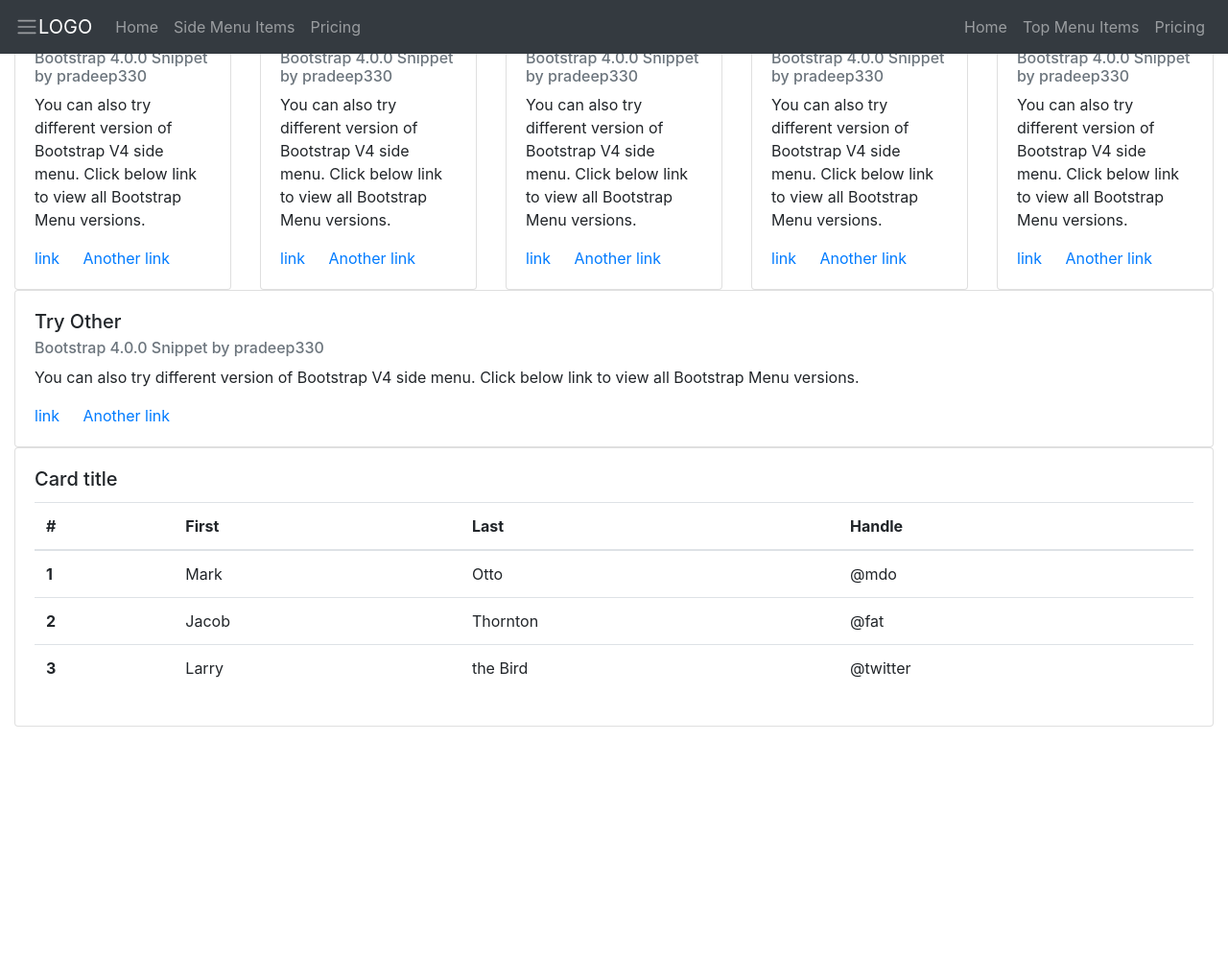
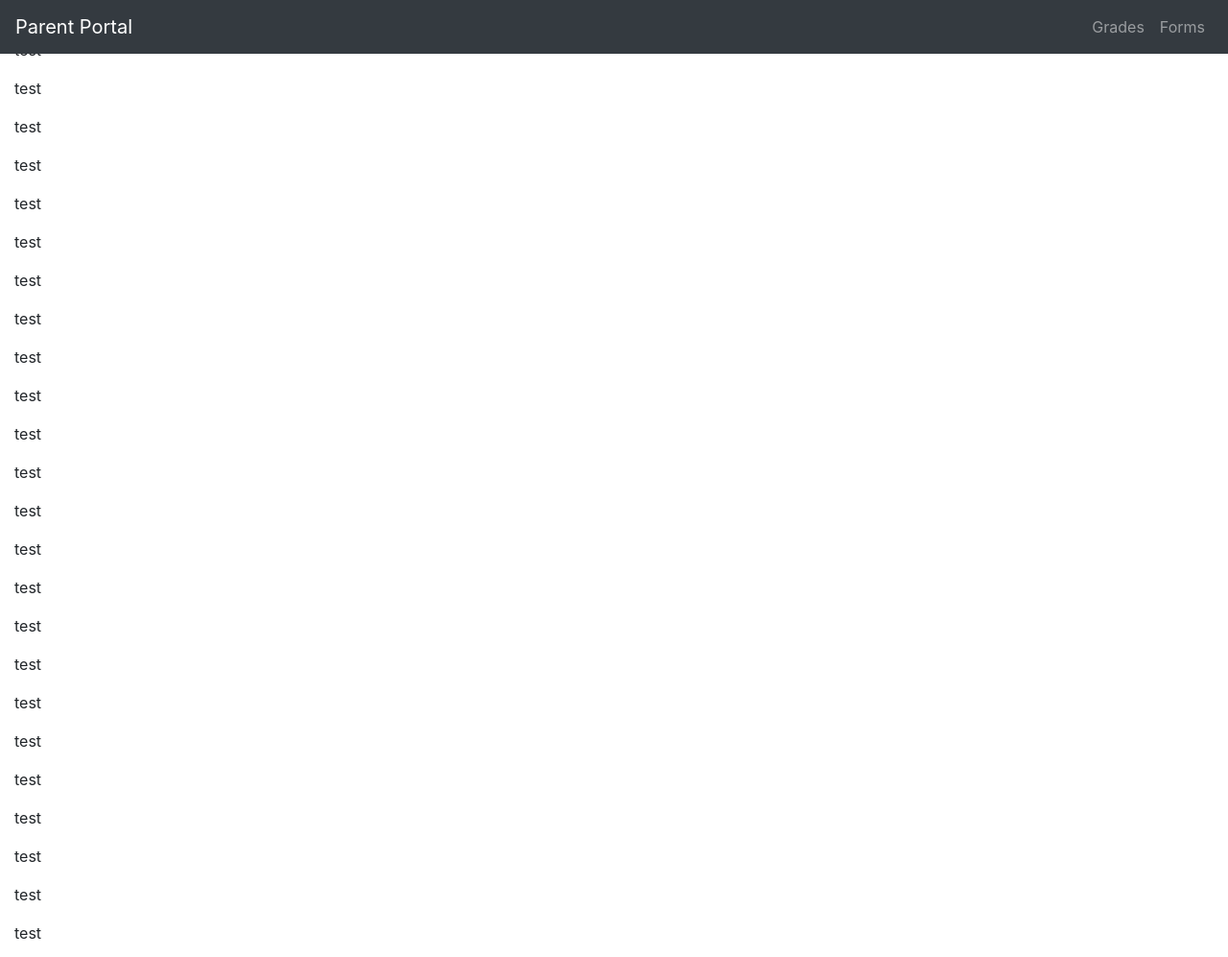
Before and after one commit to Chicago18/team-4, a Django app: template cma/parents/templates/parents/grades.html in a window 1280 px wide. Shown: the top 997 px of the page at 96% size. Before the commit the page ends 757 px from the top, so only its background shows below. Run offline with Django 3.2, Linux system fonts and the light colour scheme; the template is opened without the code that fills it, so the values that code supplies are empty; some libraries are stand-ins or nearby versions.

Commit message:
navbar added to grades.html

```diff
--- a/cma/parents/templates/parents/grades.html
+++ b/cma/parents/templates/parents/grades.html
@@ -9,168 +9,72 @@
 <script src="https://ajax.googleapis.com/ajax/libs/jquery/1.12.4/jquery.min.js"></script>
 
 <script src="//code.jquery.com/jquery-1.11.1.min.js"></script>
-
 </head>
 <body>
 
   <div id="wrapper" class="animate">
     <nav class="navbar header-top fixed-top navbar-expand-lg  navbar-dark bg-dark">
-      <span class="navbar-toggler-icon leftmenutrigger"></span>
-      <a class="navbar-brand" href="#">LOGO</a>
-      <button class="navbar-toggler" type="button" data-toggle="collapse" data-target="#navbarText" aria-controls="navbarText"
-        aria-expanded="false" aria-label="Toggle navigation">
-        <span class="navbar-toggler-icon"></span>
-      </button>
+      <a class="navbar-brand" href="#">Parent Portal</a>
       <div class="collapse navbar-collapse" id="navbarText">
-        <ul class="navbar-nav animate side-nav">
+        <ul class="navbar-nav ml-md-auto d-md-flex">
           <li class="nav-item">
-            <a class="nav-link" href="#">Home
+            <a class="nav-link" href="#">Grades
               <span class="sr-only">(current)</span>
             </a>
           </li>
           <li class="nav-item">
-            <a class="nav-link" href="#">Side Menu Items</a>
-          </li>
-          <li class="nav-item">
-            <a class="nav-link" href="#">Pricing</a>
-          </li>
-        </ul>
-        <ul class="navbar-nav ml-md-auto d-md-flex">
-          <li class="nav-item">
-            <a class="nav-link" href="#">Home
-              <span class="sr-only">(current)</span>
-            </a>
-          </li>
-          <li class="nav-item">
-            <a class="nav-link" href="#">Top Menu Items</a>
-          </li>
-          <li class="nav-item">
-            <a class="nav-link" href="#">Pricing</a>
+            <a class="nav-link" href="#">Forms</a>
           </li>
         </ul>
       </div>
     </nav>
     <div class="container-fluid">
-          <div class="row">
-        <div class="col">
-          <div class="card">
-            <div class="card-body">
-              <h5 class="card-title">Try Other</h5>
-              <h6 class="card-subtitle mb-2 text-muted">Bootstrap 4.0.0 Snippet by pradeep330</h6>
-              <p class="card-text">You can also try different version of Bootstrap V4 side menu. Click below link to view all Bootstrap Menu versions.</p>
-              <a href="https://bootsnipp.com/pradeep330" class="card-link">link</a>
-              <a href="http://websitedesigntamilnadu.com" class="card-link">Another link</a>
-            </div>
-          </div>
-        </div>
-        <div class="col">
-          <div class="card">
-            <div class="card-body">
-              <h5 class="card-title">Try Other</h5>
-              <h6 class="card-subtitle mb-2 text-muted">Bootstrap 4.0.0 Snippet by pradeep330</h6>
-              <p class="card-text">You can also try different version of Bootstrap V4 side menu. Click below link to view all Bootstrap Menu versions.</p>
-              <a href="https://bootsnipp.com/pradeep330" class="card-link">link</a>
-              <a href="http://websitedesigntamilnadu.com" class="card-link">Another link</a>
-            </div>
-          </div>
-        </div>
-        <div class="col">
-          <div class="card">
-            <div class="card-body">
-              <h5 class="card-title">Try Other</h5>
-              <h6 class="card-subtitle mb-2 text-muted">Bootstrap 4.0.0 Snippet by pradeep330</h6>
-              <p class="card-text">You can also try different version of Bootstrap V4 side menu. Click below link to view all Bootstrap Menu versions.</p>
-              <a href="https://bootsnipp.com/pradeep330" class="card-link">link</a>
-              <a href="http://websitedesigntamilnadu.com" class="card-link">Another link</a>
-            </div>
-          </div>
-        </div>
-        <div class="col">
-          <div class="card">
-            <div class="card-body">
-              <h5 class="card-title">Try Other</h5>
-              <h6 class="card-subtitle mb-2 text-muted">Bootstrap 4.0.0 Snippet by pradeep330</h6>
-              <p class="card-text">You can also try different version of Bootstrap V4 side menu. Click below link to view all Bootstrap Menu versions.</p>
-              <a href="https://bootsnipp.com/pradeep330" class="card-link">link</a>
-              <a href="http://websitedesigntamilnadu.com" class="card-link">Another link</a>
-            </div>
-          </div>
-        </div>
-        <div class="col">
-          <div class="card">
-            <div class="card-body">
-              <h5 class="card-title">Try Other</h5>
-              <h6 class="card-subtitle mb-2 text-muted">Bootstrap 4.0.0 Snippet by pradeep330</h6>
-              <p class="card-text">You can also try different version of Bootstrap V4 side menu. Click below link to view all Bootstrap Menu versions.</p>
-              <a href="https://bootsnipp.com/pradeep330" class="card-link">link</a>
-              <a href="http://websitedesigntamilnadu.com" class="card-link">Another link</a>
-            </div>
-          </div>
-        </div>
-      </div>
-      <div class="row">
-        <div class="col">
-          <div class="card">
-            <div class="card-body">
-              <h5 class="card-title">Try Other</h5>
-              <h6 class="card-subtitle mb-2 text-muted">Bootstrap 4.0.0 Snippet by pradeep330</h6>
-              <p class="card-text">You can also try different version of Bootstrap V4 side menu. Click below link to view all Bootstrap Menu versions.</p>
-              <a href="https://bootsnipp.com/pradeep330" class="card-link">link</a>
-              <a href="http://websitedesigntamilnadu.com" class="card-link">Another link</a>
-            </div>
-          </div>
-        </div>
-      </div>
-      <div class="row">
-        <div class="col">
-          <div class="card">
-            <div class="card-body">
-              <h5 class="card-title">Card title</h5>
-              <table class="table">
-                <thead>
-                  <tr>
-                    <th scope="col">#</th>
-                    <th scope="col">First</th>
-                    <th scope="col">Last</th>
-                    <th scope="col">Handle</th>
-                  </tr>
-                </thead>
-                <tbody>
-                  <tr>
-                    <th scope="row">1</th>
-                    <td>Mark</td>
-                    <td>Otto</td>
-                    <td>@mdo</td>
-                  </tr>
-                  <tr>
-                    <th scope="row">2</th>
-                    <td>Jacob</td>
-                    <td>Thornton</td>
-                    <td>@fat</td>
-                  </tr>
-                  <tr>
-                    <th scope="row">3</th>
-                    <td>Larry</td>
-                    <td>the Bird</td>
-                    <td>@twitter</td>
-                  </tr>
-                </tbody>
-              </table>
-            </div>
-          </div>
-        </div>
-      </div>
+      <p> test </p>
+      <p> test </p>
+      <p> test </p>
+      <p> test </p>
+      <p> test </p>
+      <p> test </p>
+      <p> test </p>
+      <p> test </p>
+      <p> test </p>
+      <p> test </p>
+      <p> test </p>
+            <p> test </p>
+      <p> test </p>
+      <p> test </p>
+      <p> test </p>
+      <p> test </p>
+      <p> test </p>
+      <p> test </p>
+      <p> test </p>
+      <p> test </p>
+      <p> test </p>
+      <p> test </p>
+            <p> test </p>
+      <p> test </p>
+      <p> test </p>
+      <p> test </p>
+      <p> test </p>
+      <p> test </p>
+      <p> test </p>
+      <p> test </p>
+      <p> test </p>
+      <p> test </p>
+      <p> test </p>
+            <p> test </p>
+      <p> test </p>
+      <p> test </p>
+      <p> test </p>
+      <p> test </p>
+      <p> test </p>
+      <p> test </p>
+      <p> test </p>
+      <p> test </p>
+      <p> test </p>
+      <p> test </p>
+
     </div>
-  </div>
-  <br>
-  <br>
-  <br>
-  <br>
-  <br>
-  <br>
-  <br>
-  <br>
-  <br>
-  <br>
+
 
 </body>
```
